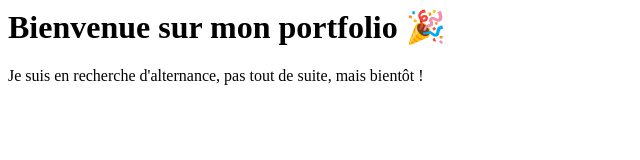
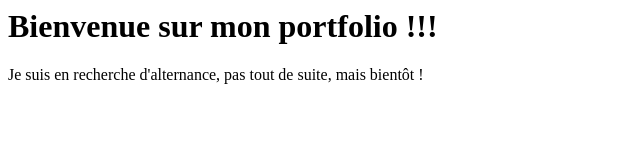
Before and after one commit to jeremt/mon-magnifique-portfolio, a plain HTML site: page index.html in a window 1280 px wide. Shown: the whole page, without its empty margins (0-640 px from the left). Drawn offline with Linux system fonts and the light colour scheme.

Commit message:
Update index.html

```diff
--- a/index.html
+++ b/index.html
@@ -1,2 +1,2 @@
-<h1>Bienvenue sur mon portfolio 🎉</h1>
+<h1>Bienvenue sur mon portfolio !!!</h1>
 <p>Je suis en recherche d'alternance, pas tout de suite, mais bientôt !</p>
```
